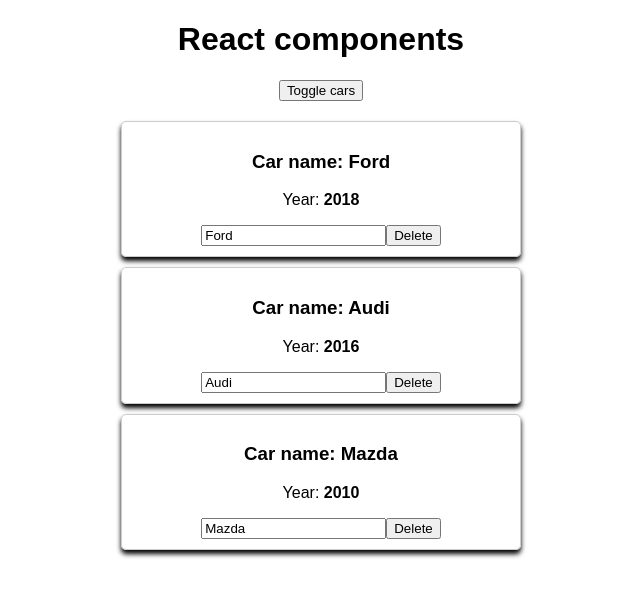
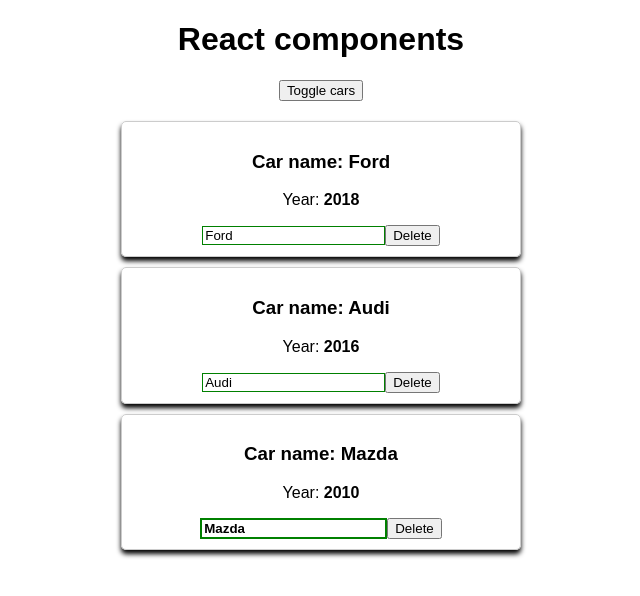
Before and after one commit to tanyaro0607/react-app-cars, a React (Create React App) app: page / in a window 1280 px wide. Both pictures are taken after a click on the button "Toggle cars". Shown: the top 596 px of the page, without its empty margins (319-959 px from the left). Built offline with nearby package versions, Linux system fonts and the light colour scheme.

Commit message:
динамические классы

```diff
--- a/src/Car/Car.css
+++ b/src/Car/Car.css
@@ -6,3 +6,22 @@
     box-shadow: 0 4px 5px 0 rgba(0, 0, 0, 14);
     border-radius: 5px;
 }
+
+.input {}
+
+.input:active, .input:focus {
+    outline: none;
+  }
+
+.input.green {
+    border: 1px solid green;
+}
+
+.input.red {
+    border: 1px solid red;
+}
+
+.input.bold {
+    border: 2px solid green;
+    font-weight: bold;
+}
--- a/src/Car/Car.js
+++ b/src/Car/Car.js
@@ -1,11 +1,32 @@
 import React from 'react'
 import './Car.css'
 
-export default props => (
+export default props => {
+  const inputClasses = ['input']
+
+  //если поле не пустое
+  if (props.name !== '') {
+    inputClasses.push('green') //то доб класс
+  } else {
+    inputClasses.push('red')
+  }
+
+  //если длина имени больше 4
+  if (props.name.length > 4 ) {
+    inputClasses.push('bold')
+  }
+
+  return (
     <div className='Car'>
       <h3>Сar name: {props.name}</h3>
       <p>Year: <strong>{props.year}</strong></p>
-    <input type='text' onChange={props.onChangeName} value={props.name} />
+      <input
+        type='text'
+        onChange={props.onChangeName}
+        value={props.name}
+        className={inputClasses.join(' ')} //join - соединение элементов в строку (' ' - через пробел)
+        />
       <button onClick={props.onDelete}>Delete</button>
     </div>
   )
+}
```
Lines whose indentation alone changed are shown as unchanged.
